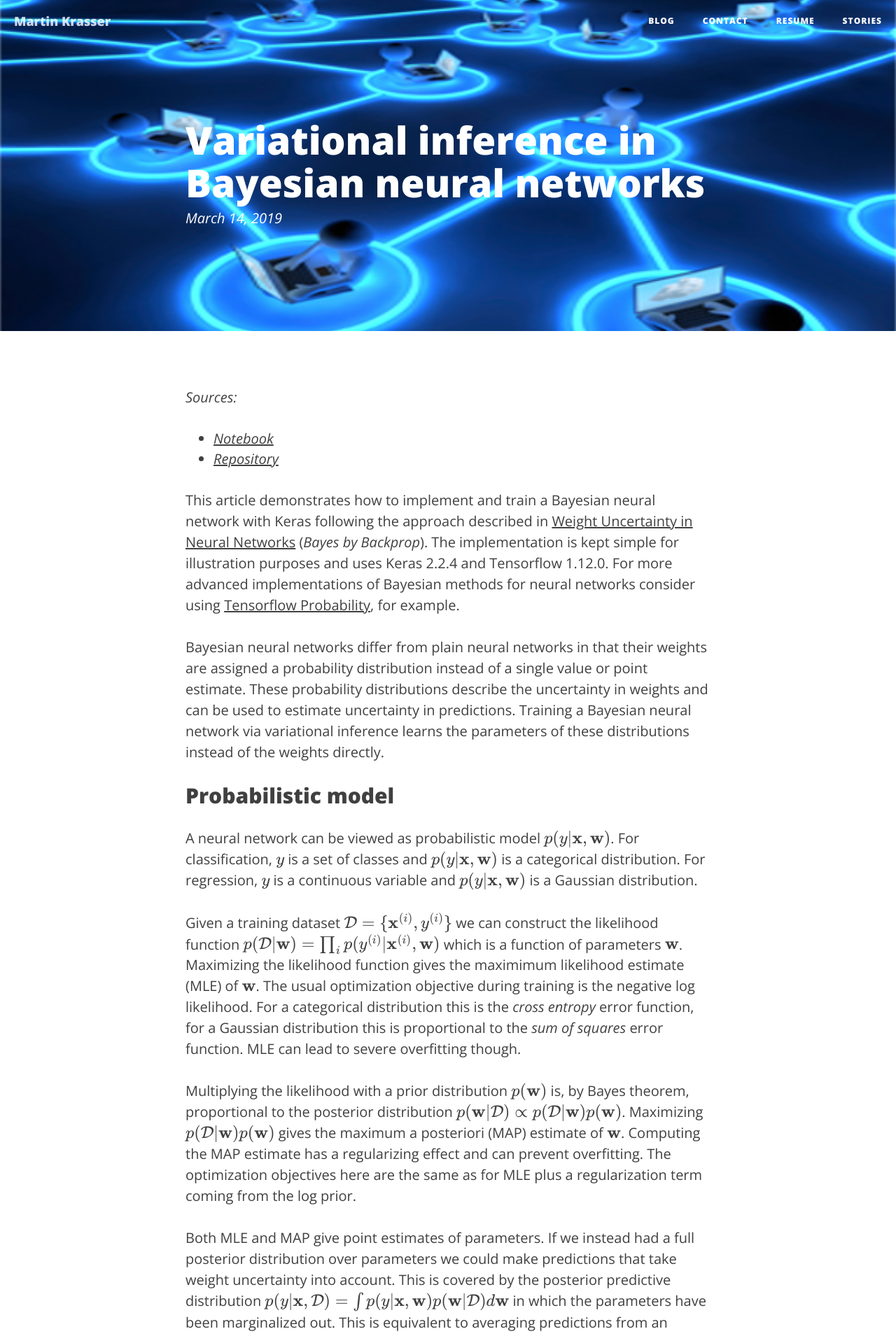
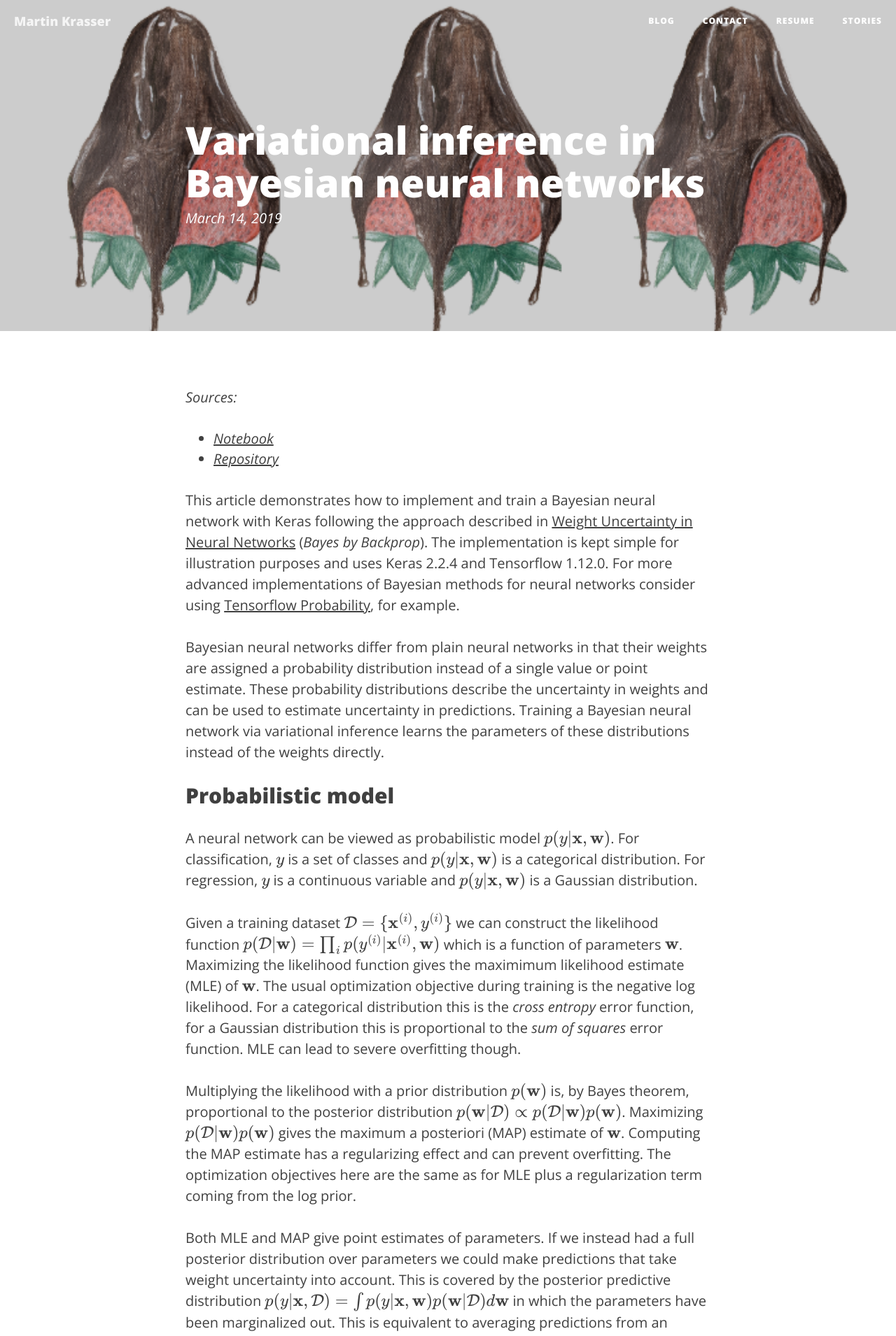
Before and after one commit to krasserm/krasserm.github.io, a Jekyll site: the page built from _posts/2019-03-14-bayesian-neural-networks.md, in a window 1280 px wide. Shown: the top 1909 px of the page at 70% size. Built offline with Jekyll 4.4.1, drawn with Linux system fonts in a browser that asks for light colours; formulas are drawn with MathJax 3; comment, search, counter and statistics services are not loaded.

Commit message:
New title image

```diff
--- a/_posts/2019-03-14-bayesian-neural-networks.md
+++ b/_posts/2019-03-14-bayesian-neural-networks.md
@@ -3,7 +3,7 @@ title: Variational inference in Bayesian neural networks
 layout: post
 comments: True
 author: "Martin Krasser"
-header-img: "img/distributed.png"
+header-img: "img/strawberry.png"
 ---
 
 *Sources:*
```
Also changed, not shown: _posts/2018-03-21-bayesian-optimization.md (+1 -1 lines), img/strawberry.png (added).
